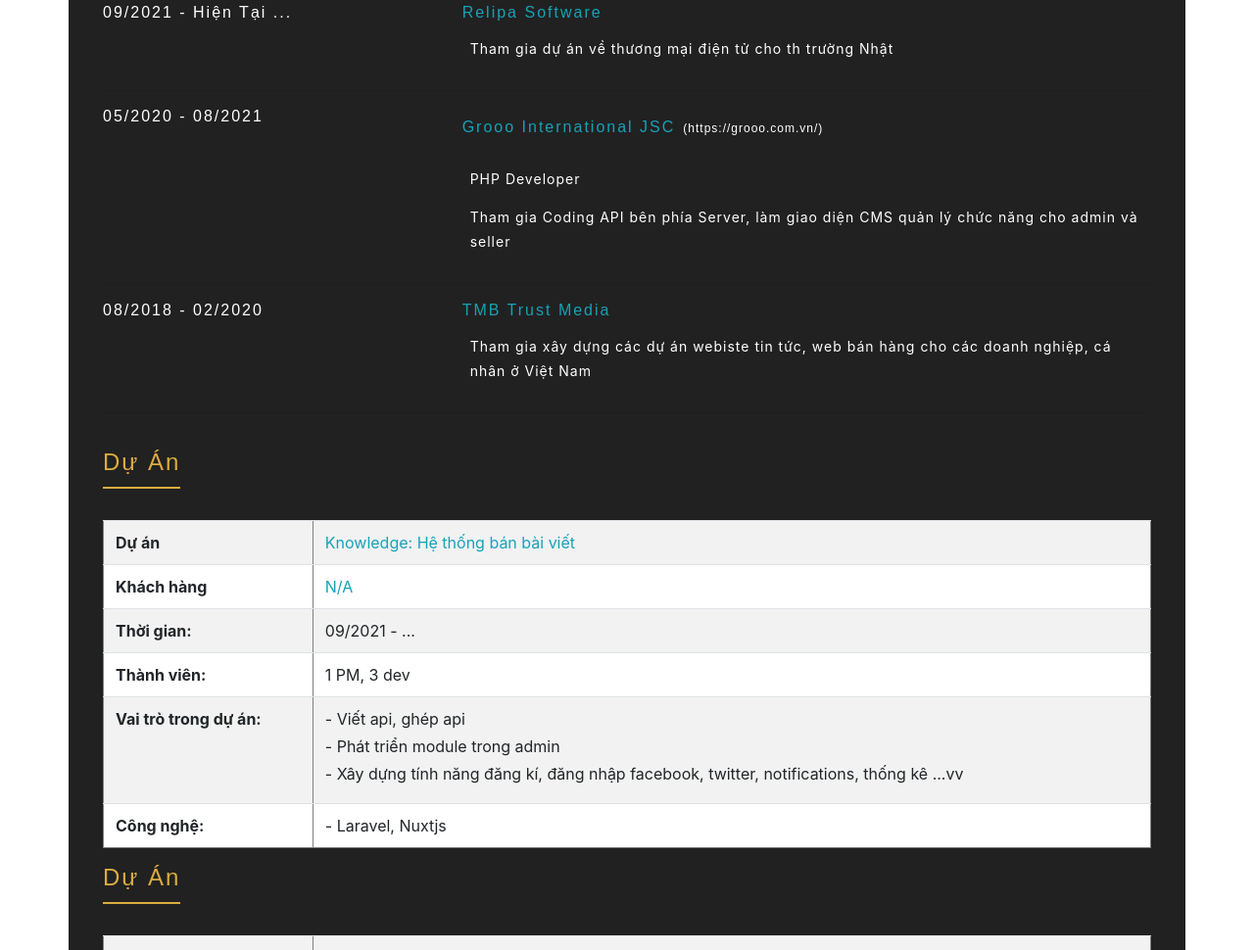
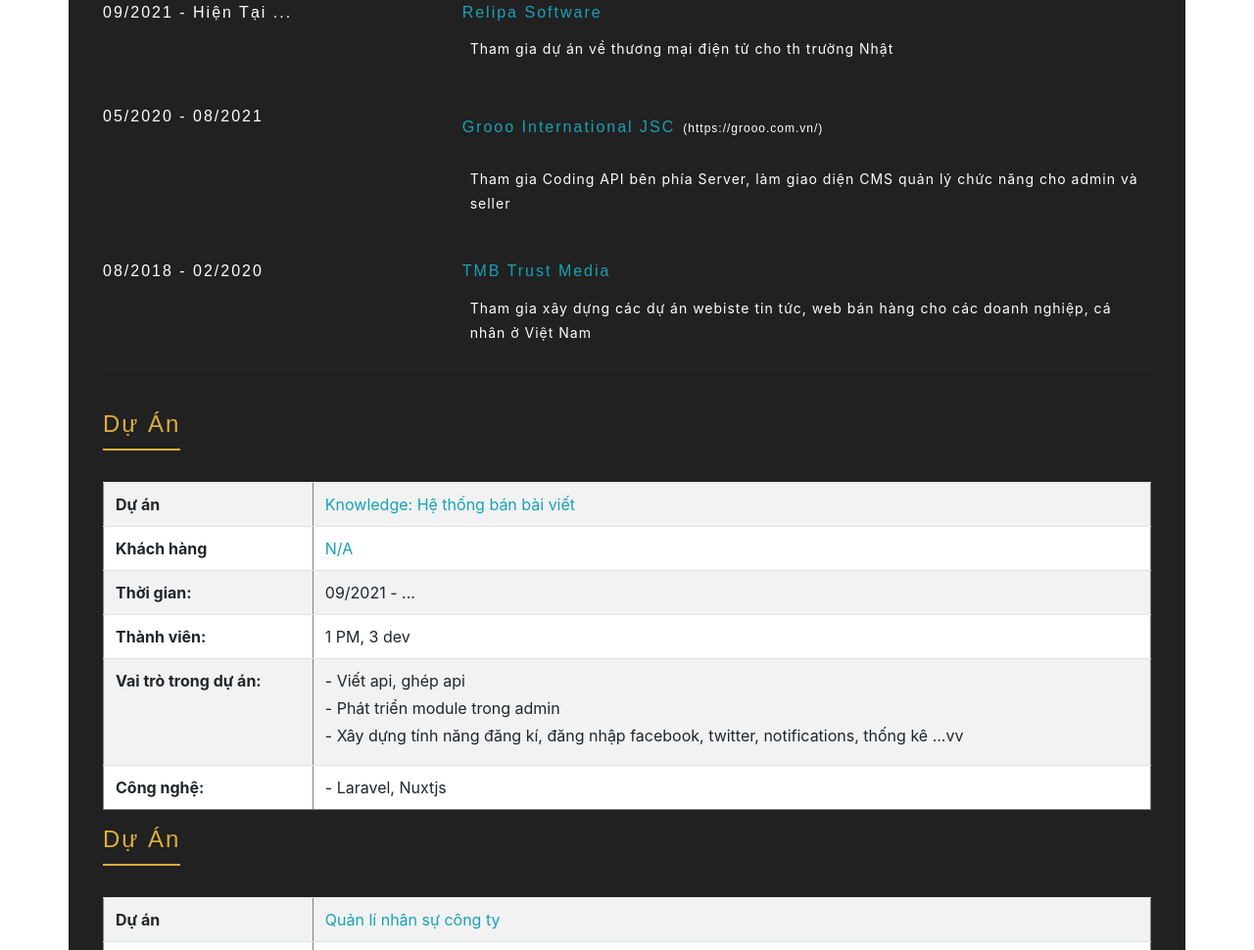
Before and after one commit to NghiaDao-dev/CV, a plain HTML site: page index.html in a window 1280 px wide. Shown: the part 1267-2237 px from the top of the page at 98% size. Drawn offline with nearby package versions, Linux system fonts and the light colour scheme.

Commit message:
Update index.html

```diff
--- a/index.html
+++ b/index.html
@@ -121,7 +121,6 @@
                         </div>
                         <div class="col-md-8 w3-edu-info2">
                             <h3 class="text-info">Grooo International JSC<span class="grooo">(https://grooo.com.vn/)</span></h3>
-                            <p class="ml-2">PHP Developer</p>
                             <p class="ml-2">Tham gia Coding API bên phía Server, làm giao diện CMS quản lý chức năng cho admin và seller</p>
                         </div>
                     </div>
```
